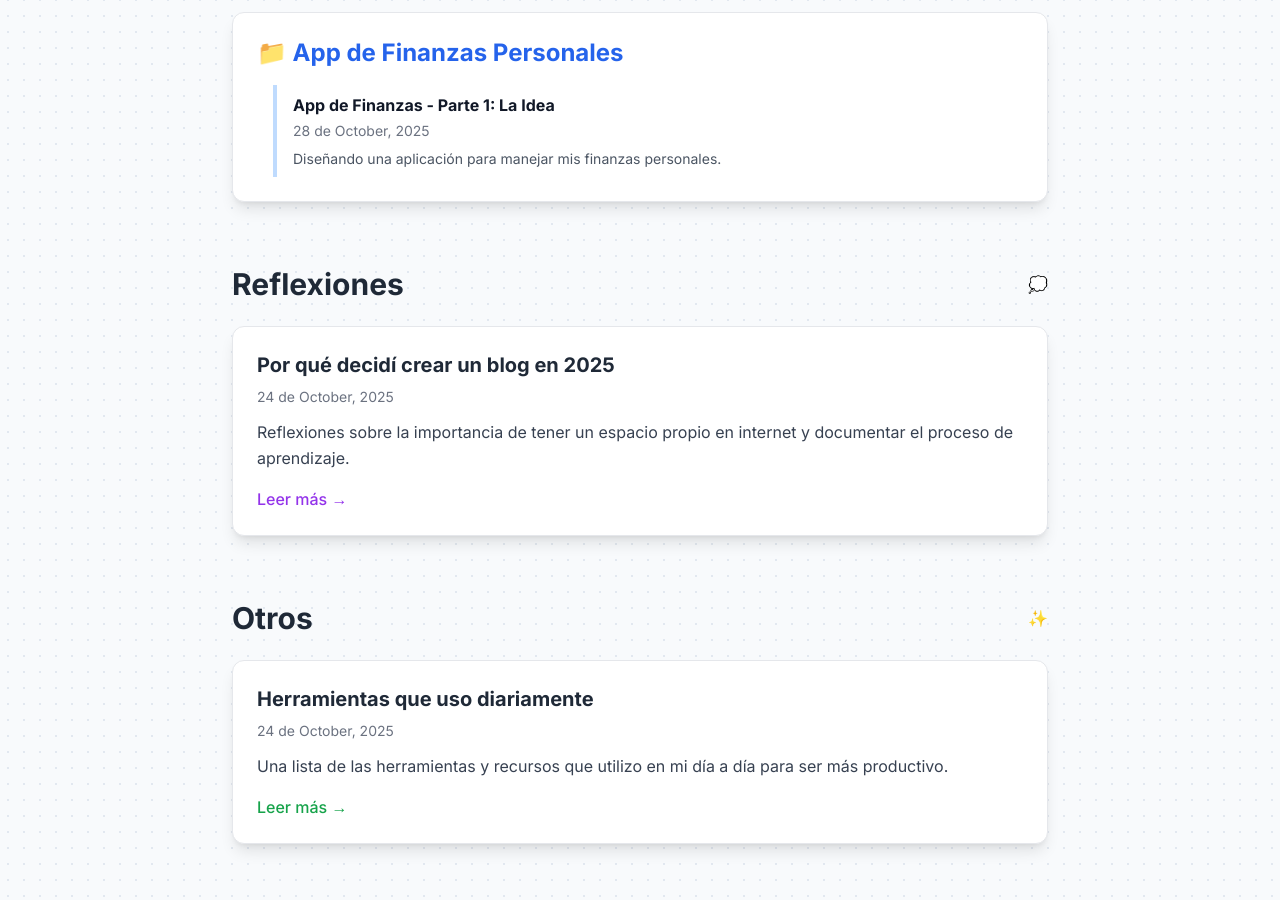
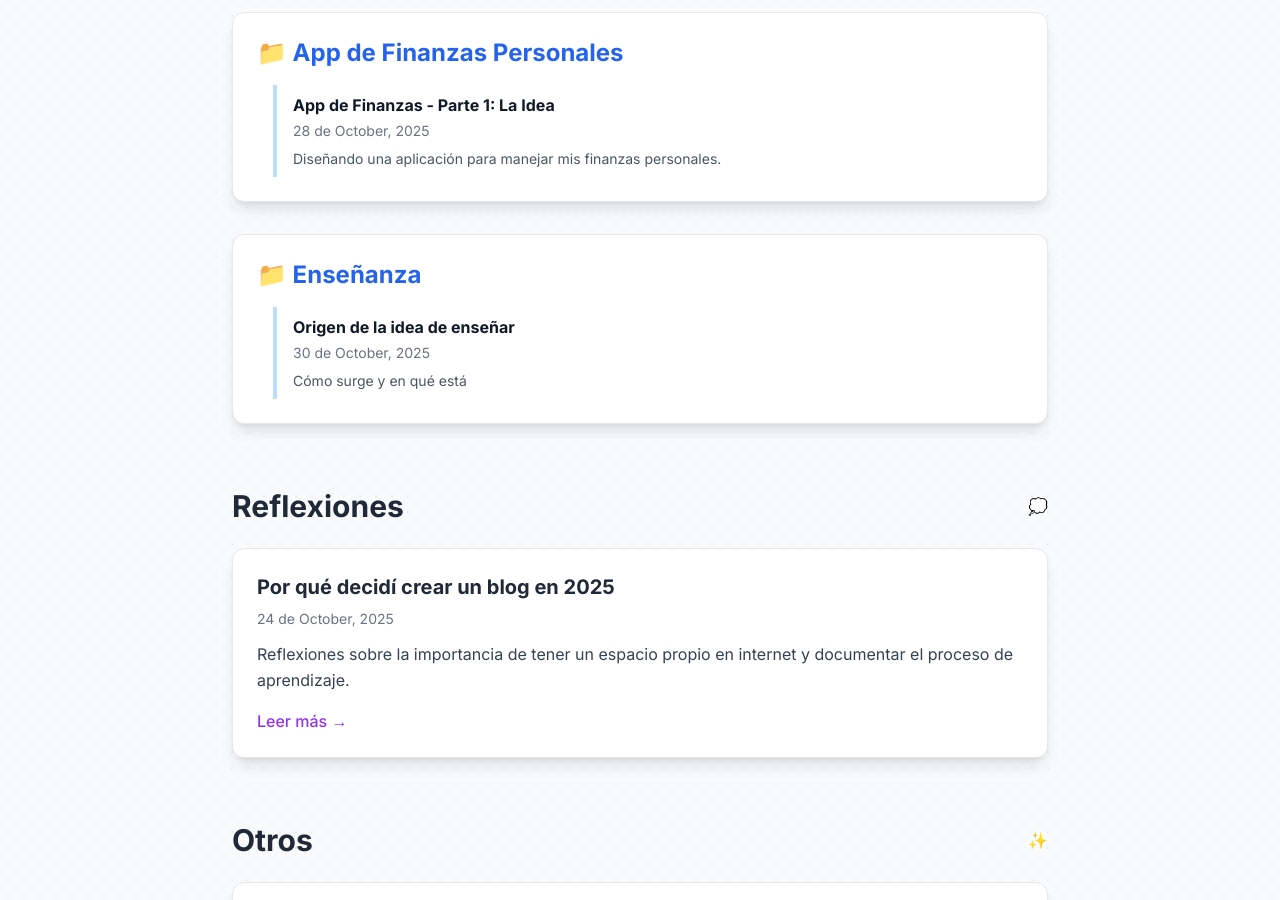
Before and after one commit to ignaciodrd/personal_blog_ig, a Jekyll site: the page built from index.html, in a window 1280 px wide and 900 px high, scrolled down 1016 px. Built offline with Jekyll 4.4.1, drawn with Linux system fonts in a browser that asks for light colours; nearby versions of some CDN libraries; a file with an impossible date is left out.

Commit message:
teaching1

```diff
--- a/_proyectos/2025-10-30-teaching.md
+++ b/_proyectos/2025-10-30-teaching.md
@@ -1,10 +1,11 @@
 ---
 layout: post
-date: {}
-proyecto: Enseñanza
-excerpt: Cómo surge y en qué está
+title: "Origen de la idea de enseñar"
+date: 2025-10-30
+proyecto: "Enseñanza"
+excerpt: "Cómo surge y en qué está"
 ---
-## Origen de la idea de enseñar
+## Origen de la idea
 
 
 La idea nace a raíz de buscar actividades que generen valor en el mayor posible de los sentidos.
```
